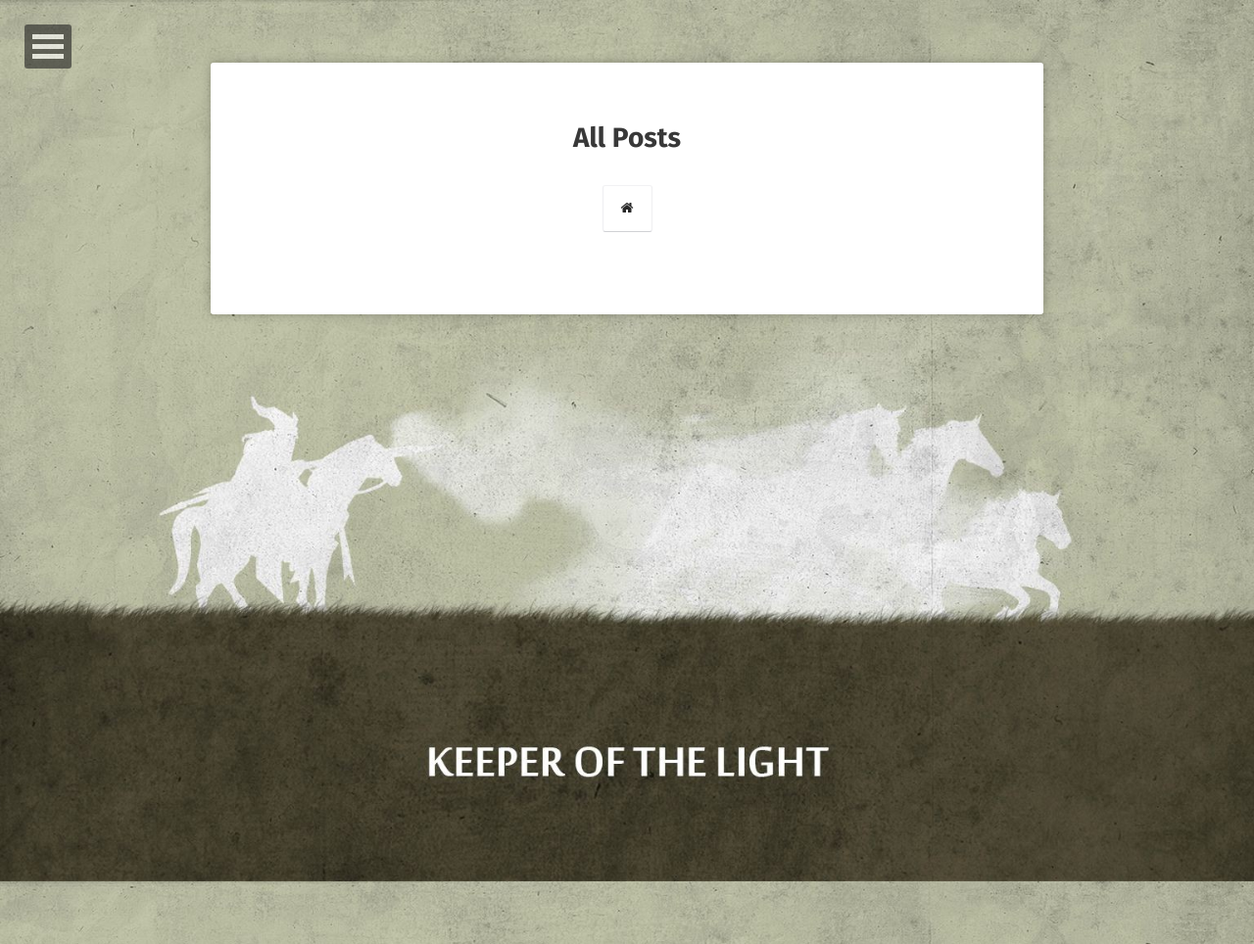
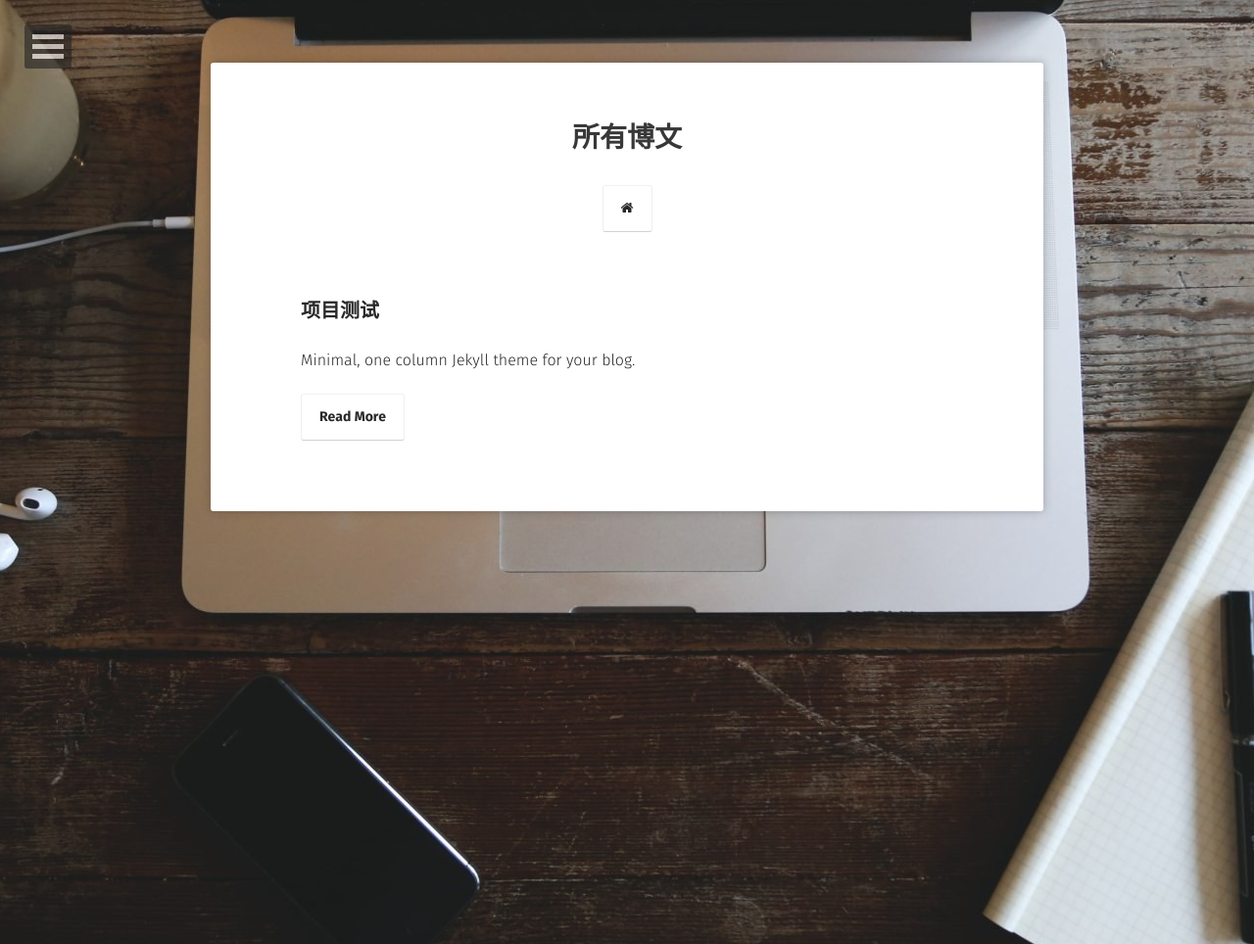
Before and after one commit to Wolfsion/wolfsion.github.io, a Jekyll site: the page built from posts/index.md, in a window 1280 px wide. Shown: the whole page at 98% size. Built offline with Jekyll 4.4.1, drawn with Linux system fonts in a browser that asks for light colours; some web fonts are replaced.

Commit message:
modify config bg

```diff
--- a/_config.yml
+++ b/_config.yml
@@ -6,9 +6,12 @@ reading_time:       true
 words_per_minute:   200
 logo:               'assets/img/logo.png'
 background:         'assets/img/placeholder-big.jpg'
-tiled_bg:           false   # Set this true if you want to tile your background image, otherwise it will be covered
-locale:             zh
+tiled_bg:           true  # Set this true if you want to tile your background image, otherwise it will be covered
+locale:             en_US
 url:                https://wolfsion.github.io/
+#url:                .
+future:             true
+
 
 # Jekyll
 permalink:          /:title/
--- a/_includes/nav.html
+++ b/_includes/nav.html
@@ -10,7 +10,7 @@
                     <h4>{{ site.title }}</h4>
                     <p>{{ site.description }}</p>
                 </li>
-                <li><a href="{{ site.url }}/about/"><span class="btn btn-inverse">Learn More</span></a></li>
+                <li><a href="{{ site.url }}/about/"><span class="btn btn-inverse">来自Moon主题</span></a></li>
                 {% if site.github-url %}<li>
                     <a href="http://github.com/{{ site.github-url }}" target="_blank" rel="noopener noreferrer"><i
                             class="fa fa-fw fa-github"></i> Github</a>
--- a/_posts/2021-03-30-int-sec.md
+++ b/_posts/2021-03-30-int-sec.md
@@ -2,11 +2,9 @@
 layout: post
 title:  "项目测试"
 date:   2021-03-30
-excerpt: "Test."
-project: true
-tag:
-- 网络安全
-
+excerpt: "Minimal, one column Jekyll theme for your blog."
+tags: [网络安全, feature]
+feature: https://wolfsion.github.io//assets/img/logo.png
 comments: true
 ---
 
@@ -34,8 +32,6 @@ comments: true
 
 ## UI层
 
-
-
 ## tips
 
 + 全局获取Context
@@ -47,28 +43,18 @@ comments: true
 + 3：写网络申请接口单例Volley
 + 4：写对应的ViewModel，调用网络接口获取数据，声明对应LiveData
 
-------
-
-
-
 + 5：创建各Fragment和对应layout文件
 + 6：创建navigation导航并添加Fragment配置
 + 7：对Activity中引入NavHost容器
-
------
-
-
 
 + 8：写Fragment对应Layout，添加RecycleView
 + 9：写对应View的Adaptor适配器
 + 10：写对应的Fragment适配RecycleView，观察LiveData数据作对应数据逻辑
 
-----
+
 
 + 11：创建菜单资源文件，配置id
 + 12：重写Fragment中菜单相关方法作UI逻辑
-
----
 
 + 13：写Adapter中holder的click回调
 + 14：写gallery_photo碎片及layout文件
--- a/posts/index.md
+++ b/posts/index.md
@@ -1,6 +1,6 @@
 ---
 layout: post-list
-title: All Posts
-excerpt: "A List of Posts"
+title: 所有博文
+excerpt: "博文的列表"
 comments: false
 ---
```
Also changed, not shown: projects/index.md (+2 -2 lines), assets/img/placeholder-big.jpg, assets/img/夏目1.jpg (deleted), 1 other file.
